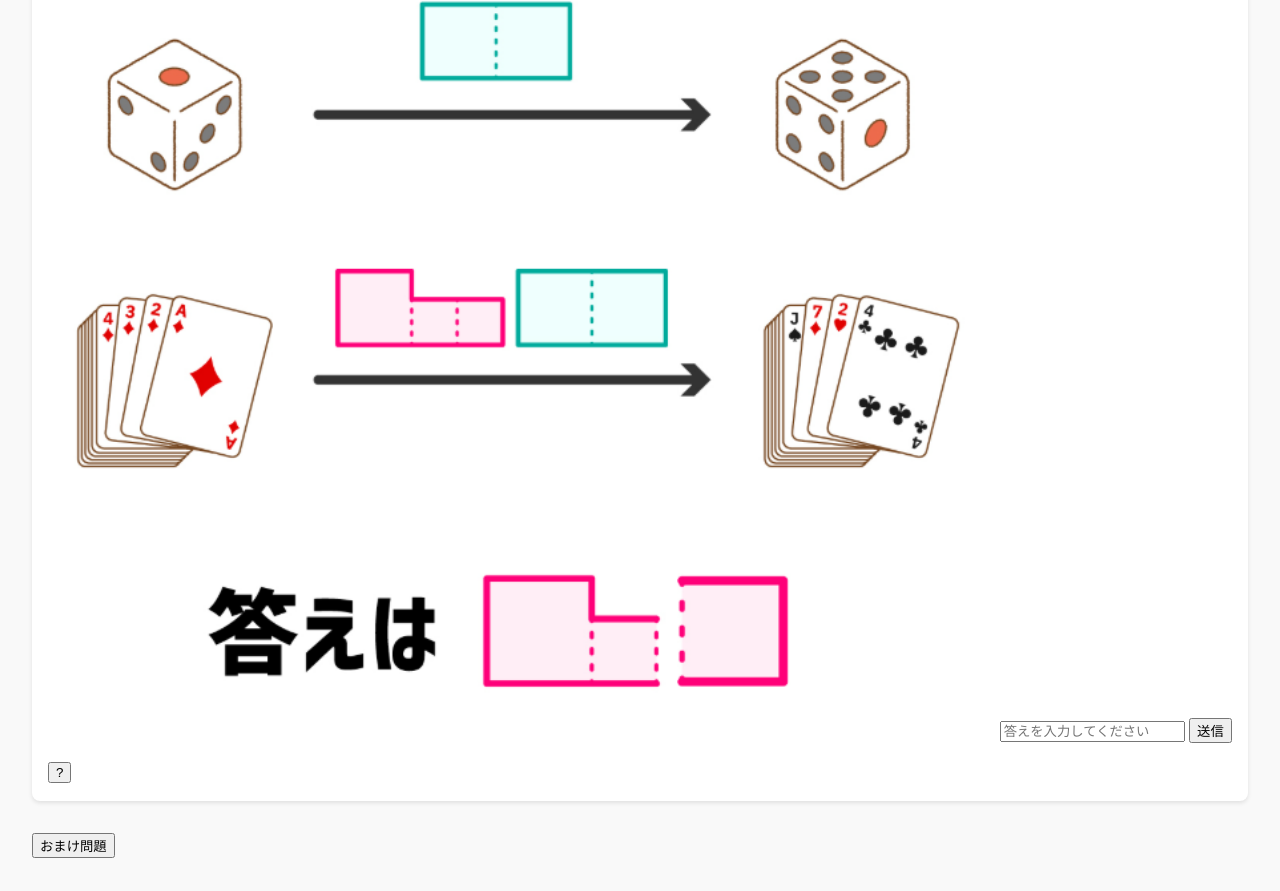
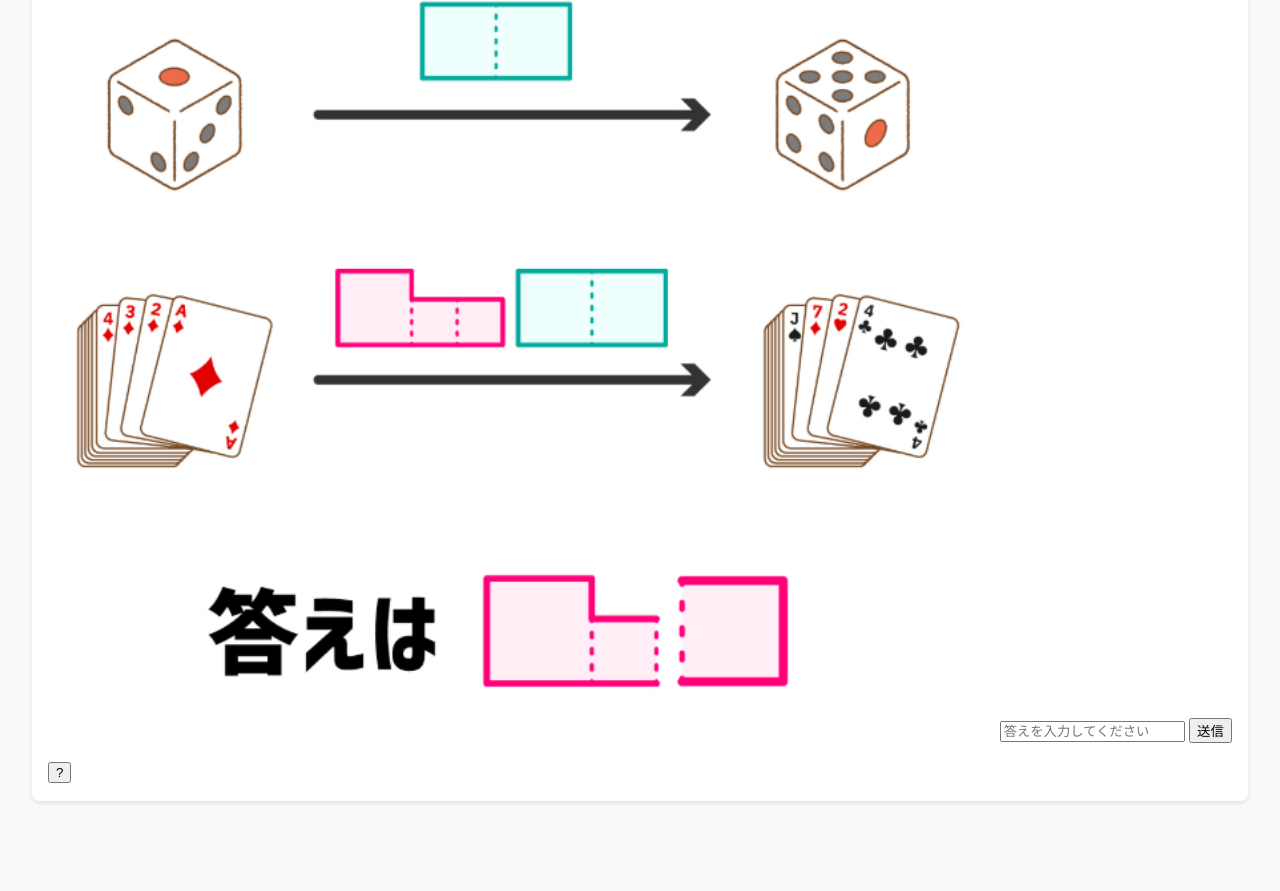
Before and after one commit to hyp112/plugingame, a plain HTML site: page index.html in a window 1280 px wide. Shown: the part 3296-4187 px from the top of the page. After the commit the page ends 4161 px from the top, so only its background shows below. Drawn offline with Linux system fonts and the light colour scheme.

```diff
--- a/index.html
+++ b/index.html
@@ -139,7 +139,7 @@
         <script src="script.js"></script>
 
         <!-- おまけ問題 -->
-        <button id="omake-button">おまけ問題</button>
+        <button id="omake-button" style="display: none;">おまけ問題</button>
         <div id="omake-quiz" style="display: none; margin-top: 40px;">
             <h2>おまけ問題：三択ロースクイズ</h2>
 
```
